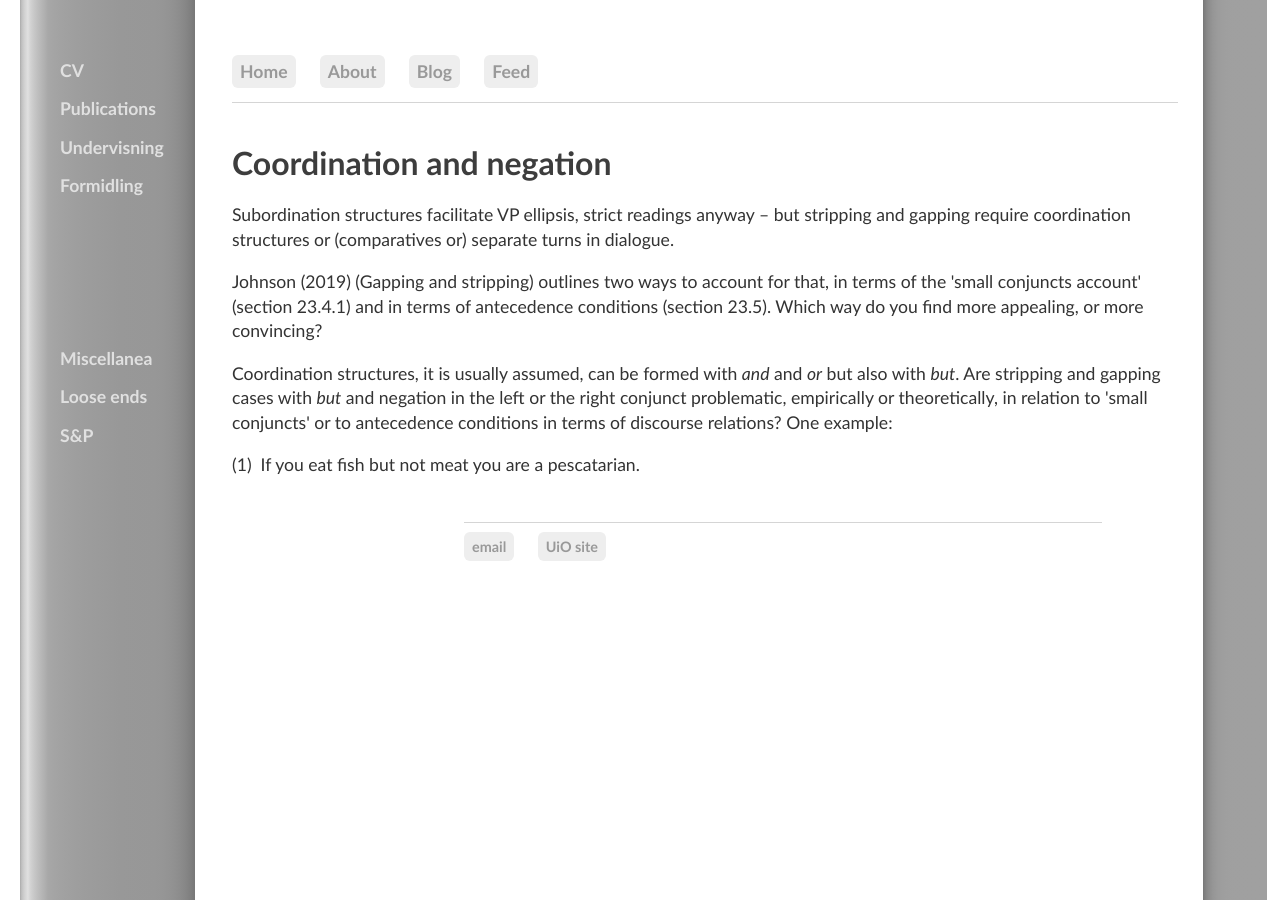
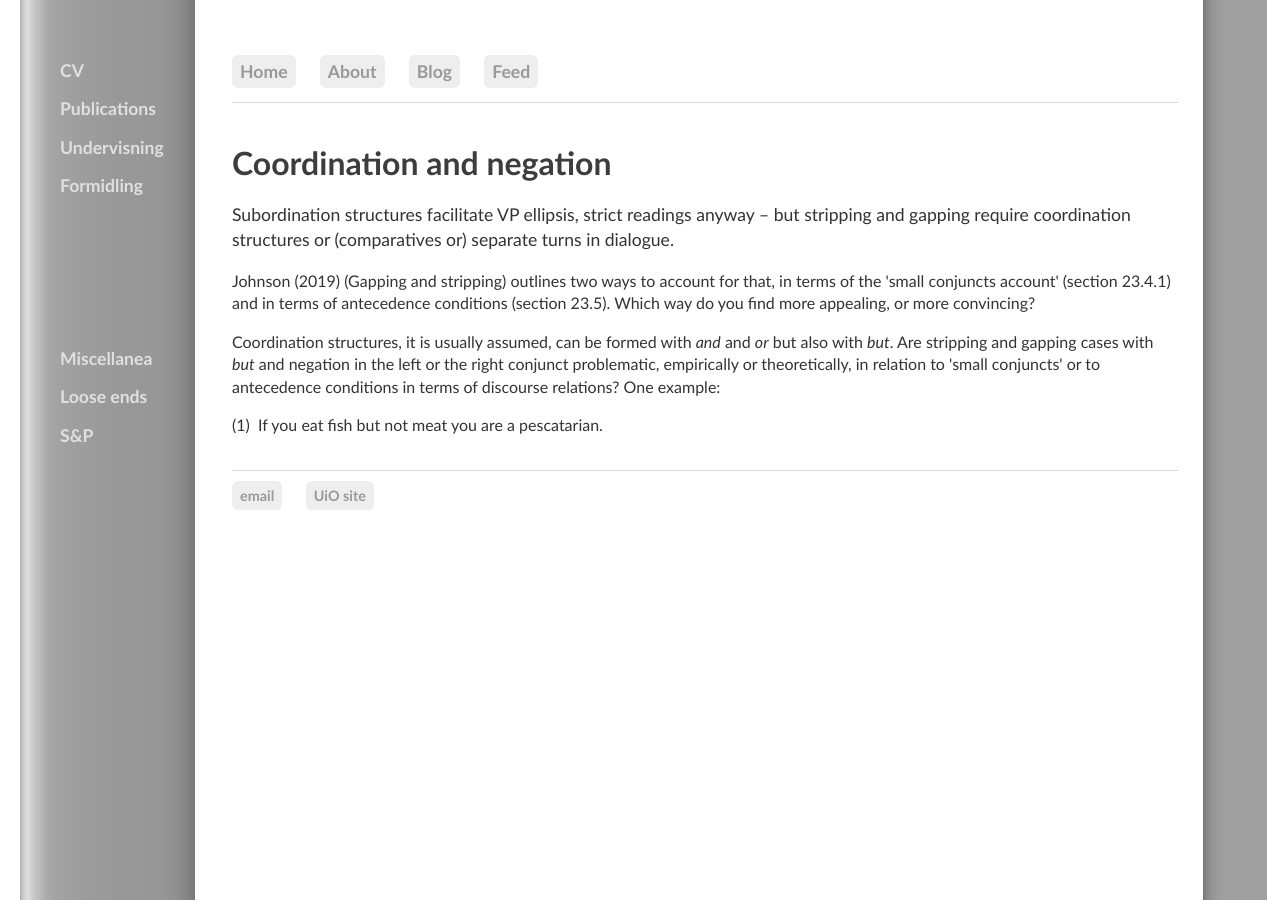
Before and after one commit to kjelljs/kjelljs.github.io, a Jekyll site: the page built from courses/ellipsis/coneg.html, in a window 1280 px wide. Built offline with Jekyll 4.4.1, drawn with Linux system fonts in a browser that asks for light colours.

Commit message:
Update coneg.html

```diff
--- a/courses/ellipsis/coneg.html
+++ b/courses/ellipsis/coneg.html
@@ -3,7 +3,7 @@ layout: post
 title: "Coordination and negation"
 ---
 
-<div class="ingress"><p>Subordination structures facilitate VP ellipsis, strict readings anyway – but stripping and gapping require coordination structures or (comparatives or) separate turns in dialogue.</p>
+<div class="ingress"><p>Subordination structures facilitate VP ellipsis, strict readings anyway – but stripping and gapping require coordination structures or (comparatives or) separate turns in dialogue.</p></div>
 
 <p>Johnson (2019) (Gapping and stripping) outlines two ways to account for that, in terms of the 'small conjuncts account' (section 23.4.1) and in terms of antecedence conditions (section 23.5). Which way do you find more appealing, or more convincing?</p>
 
```
